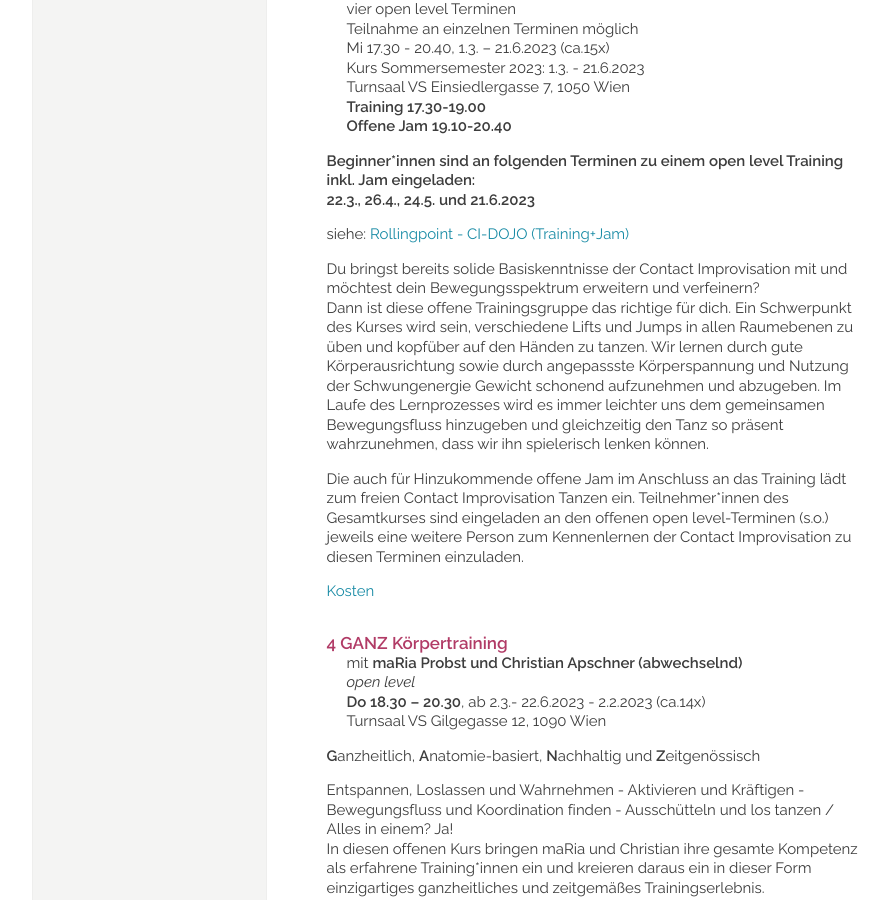
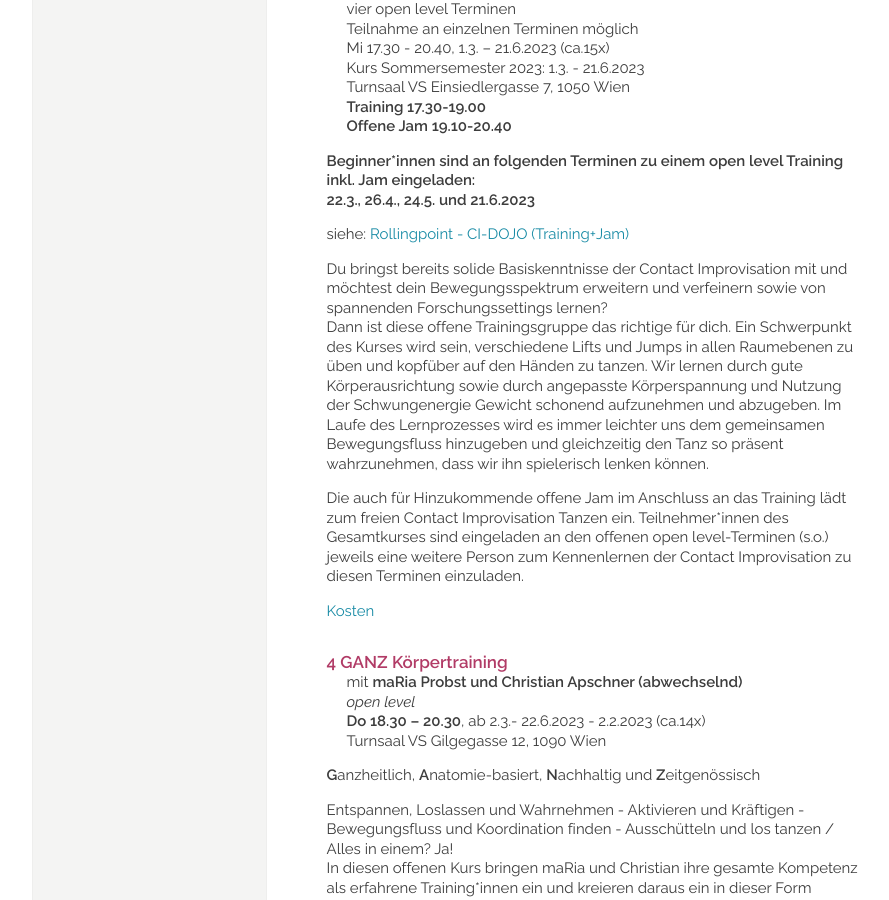
Before and after one commit to manulari/rollingpointat, a Jekyll site: the page built from _pages_de/kurse.md, in a window 1280 px wide and 900 px high, scrolled down 2025 px. Shown: the whole window, without its empty margins (152-1041 px from the left). Built offline with Jekyll 4.4.1, drawn with Linux system fonts in a browser that asks for light colours; comment, search, counter and statistics services are not loaded.

Commit message:
Update page (de) “kurse”

```diff
--- a/_pages_de/kurse.md
+++ b/_pages_de/kurse.md
@@ -82,8 +82,8 @@ Turnsaal VS Einsiedlergasse 7, 1050 Wien\
 
 siehe: [Rollingpoint - CI-DOJO (Training+Jam)](/dojo)
 
-Du bringst bereits solide Basiskenntnisse der Contact Improvisation mit und möchtest dein Bewegungsspektrum erweitern und verfeinern?\
-Dann ist diese offene Trainingsgruppe das richtige für dich. Ein Schwerpunkt des Kurses wird sein, verschiedene Lifts und Jumps in allen Raumebenen zu üben und kopfüber auf den Händen zu tanzen. Wir lernen durch gute Körperausrichtung sowie durch angepassste Körperspannung und Nutzung der Schwungenergie Gewicht schonend aufzunehmen und abzugeben. Im Laufe des Lernprozesses wird es immer leichter uns dem gemeinsamen Bewegungsfluss hinzugeben und gleichzeitig den Tanz so präsent wahrzunehmen, dass wir ihn spielerisch lenken können.
+Du bringst bereits solide Basiskenntnisse der Contact Improvisation mit und möchtest dein Bewegungsspektrum erweitern und verfeinern sowie von spannenden Forschungssettings lernen?\
+Dann ist diese offene Trainingsgruppe das richtige für dich. Ein Schwerpunkt des Kurses wird sein, verschiedene Lifts und Jumps in allen Raumebenen zu üben und kopfüber auf den Händen zu tanzen. Wir lernen durch gute Körperausrichtung sowie durch angepasste Körperspannung und Nutzung der Schwungenergie Gewicht schonend aufzunehmen und abzugeben. Im Laufe des Lernprozesses wird es immer leichter uns dem gemeinsamen Bewegungsfluss hinzugeben und gleichzeitig den Tanz so präsent wahrzunehmen, dass wir ihn spielerisch lenken können.
 
 Die auch für Hinzukommende offene Jam im Anschluss an das Training lädt zum freien Contact Improvisation Tanzen ein. Teilnehmer*innen des Gesamtkurses sind eingeladen an den offenen open level-Terminen (s.o.) jeweils eine weitere Person zum Kennenlernen der Contact Improvisation zu diesen Terminen einzuladen.
 
```
